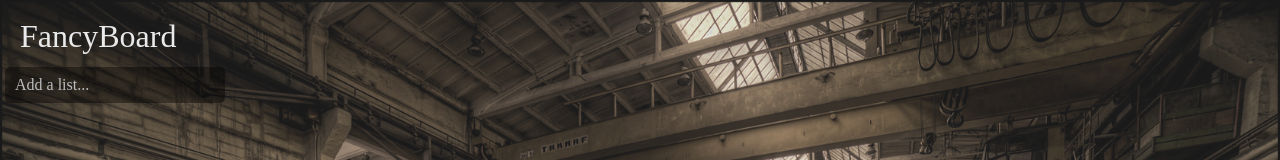
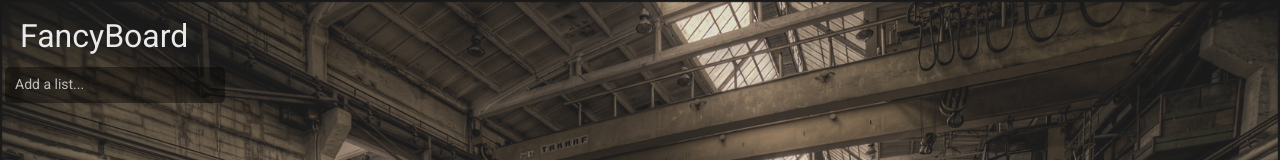
Before and after one commit to SlimMike/ng2-tickets, an Angular app: page / in a window 1280 px wide. Shown: the top 160 px of the page. Built offline with nearby package versions, Linux system fonts and the light colour scheme.

Commit message:
set global font, edit list name

```diff
--- a/src/app/app.component.scss
+++ b/src/app/app.component.scss
@@ -0,0 +1,4 @@
+* {
+  font-family: 'Roboto', sans-serif;
+  font-size: 14px;
+}
--- a/src/app/list/list.component.html
+++ b/src/app/list/list.component.html
@@ -1,3 +1,10 @@
 <div class="list">
-  {{list.name}}
+  <form (ngSubmit)="onSubmit()" [class.editing]="editing">
+    <label for="{{id}}">{{list.name}}</label>
+    <input
+      title="name" type="text" class="form-control" id="{{id}}" required [(ngModel)]="model.name" name="{{id}}"
+      autocomplete="off"
+      (focus)="focus()" (blur)="blur()"
+    >
+  </form>
 </div>
--- a/src/app/list/list.component.scss
+++ b/src/app/list/list.component.scss
@@ -1,8 +1,48 @@
 .list {
   margin: 0 5px;
+  width: 200px;
+  display: inline-block;
+  height: 36px;
+  position: relative;
+}
+
+form {
   border-radius: 5px;
   width: 200px;
+  display: inline-block;
+  height: 36px;
+  position: absolute;
+  background: rgba(255, 255, 255, 0.8);
+
+  label, input {
+    color: #525252;
+  }
+
+  &.editing {
+    background: rgba(255, 255, 255, 1);
+
+    label, input {
+      color: #585858;
+    }
+
+    label {
+      display: none;
+    }
+    input {
+      opacity: 1;
+    }
+  }
+}
+
+label {
+  display: block;
   padding: 10px;
-  display: inline-block;
-  background: rgba(255, 255, 255, 0.8);
 }
+
+input {
+  outline: none;
+  opacity: 0;
+  border: none;
+  background-color: transparent;
+  padding: 10px;
+}
--- a/src/app/list/list.component.ts
+++ b/src/app/list/list.component.ts
@@ -9,10 +9,27 @@ import { List } from '../list';
 export class ListComponent implements OnInit {
 
   @Input()
-  list: List;
-  constructor() { }
+  public list: List;
+  public model   = new List('');
+  public editing = false;
+  public id      = Math.floor(Math.random() * 1000000);
 
   ngOnInit() {
+    this.model.name = this.list.name;
   }
 
+  focus() {
+    this.editing = true;
+  }
+
+  blur() {
+    this.editing = false;
+  }
+
+  onSubmit() {
+    // @todo should i use `List` model here?
+    // this.bus.handle(new CreateListCommand(this.model.name));
+
+    // this.model = new List('');
+  }
 }
--- a/src/index.html
+++ b/src/index.html
@@ -7,6 +7,7 @@
 
   <meta name="viewport" content="width=device-width, initial-scale=1">
   <link rel="icon" type="image/x-icon" href="favicon.ico">
+  <link href="https://fonts.googleapis.com/css?family=Roboto" rel="stylesheet">
 </head>
 <body>
   <app-root>Loading...</app-root>
```
